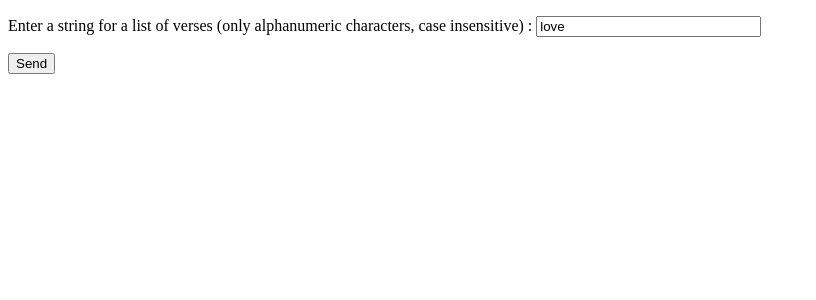
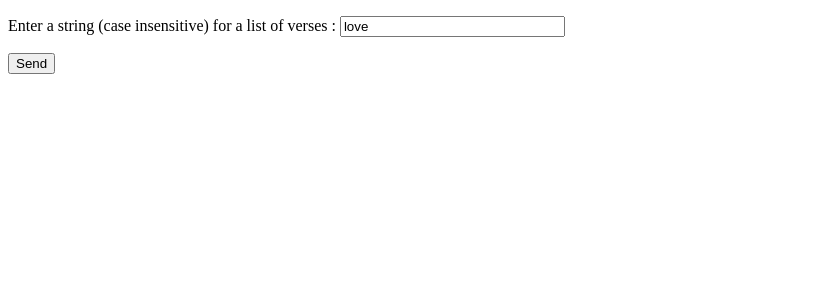
Before and after one commit to mbwolff/SonGenApp, a Flask app: page /start in a window 1280 px wide. Shown: the top 300 px of the page, without its empty margins (0-816 px from the left). Run offline with Flask 2, Linux system fonts and the light colour scheme; parts of the project's set-up code (start-up, migrations or seed data) failed here and were passed over.

Commit message:
Fixed initial forms

```diff
--- a/songen_en/songen/templates/search4Verses.html
+++ b/songen_en/songen/templates/search4Verses.html
@@ -5,7 +5,7 @@
 {% endblock %}
 {% block content %}
   <form method="post" action="/getVerses">
-    {{ forms.input('Enter a string for a list of verses (only alphanumeric characters, case insensitive)', 'string', 'love') }}
+    {{ forms.input('Enter a string (case insensitive) for a list of verses', 'string', 'love') }}
     <input type="submit" value="Send">
   </form>
 {% endblock content%}
--- a/songen_fr/songen/templates/search4Verses.html
+++ b/songen_fr/songen/templates/search4Verses.html
@@ -5,7 +5,7 @@
 {% endblock %}
 {% block content %}
   <form method="post" action="/getVerses">
-    {{ forms.input('Entrer une chaîne de caractères pour chercher une liste de vers (caractères alphanumériques uniquement, insensibles à la casse)', 'string', 'amour') }}
+    {{ forms.input('Entrer une chaîne de caractères (insensible à la casse) pour chercher une liste de vers', 'string', 'amour') }}
     <input type="submit" value="Envoyer">
   </form>
 {% endblock content%}
```
